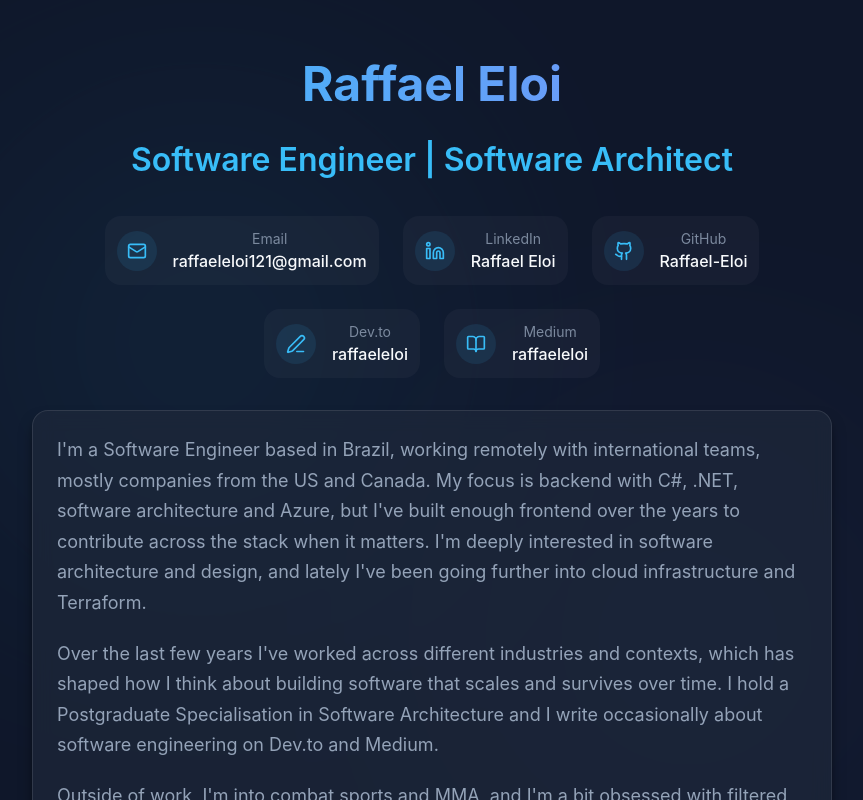
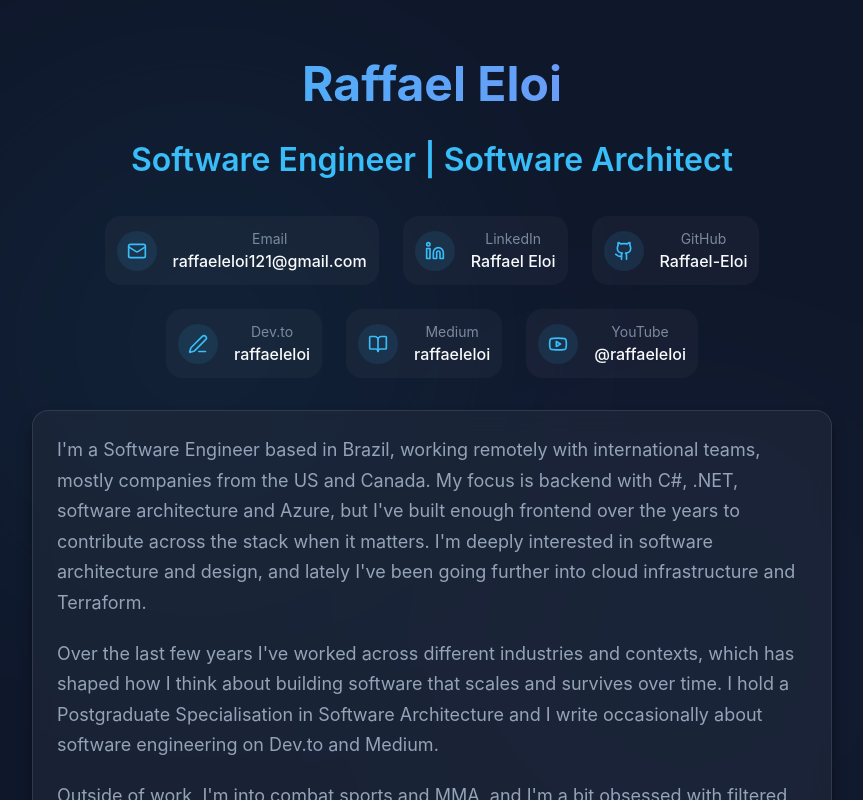
Before and after one commit to Raffael-Eloi/portifolio-updated, a Next.js app: page / in a window 1280 px wide. Shown: the top 800 px of the page, without its empty margins (208-1071 px from the left). Built offline with nearby package versions, Linux system fonts and the light colour scheme.

Commit message:
add YouTube channel

```diff
--- a/src/components/portfolio/BasicInfo/BasicInfoSection.tsx
+++ b/src/components/portfolio/BasicInfo/BasicInfoSection.tsx
@@ -1,7 +1,7 @@
 import React from "react";
 import Typography from "../../common/Typography/Typography";
 import InfoItem from "../../common/InfoItem/InfoItem";
-import { Mail, Linkedin, Github, PenLine, BookOpen } from "lucide-react";
+import { Mail, Linkedin, Github, PenLine, BookOpen, Youtube } from "lucide-react";
 import styles from "./BasicInfoSection.module.css";
 import { BasicInfo } from "@/models";
 import Card from "../../common/Card/Card";
@@ -57,6 +57,14 @@ const BasicInfoSection: React.FC<BasicInfoSectionProps> = ({ data }) => {
                             link={data.contact.medium}
                         />
                     )}
+                    {data.contact.youtube && (
+                        <InfoItem
+                            icon={Youtube}
+                            label="YouTube"
+                            value="@raffaeleloi"
+                            link={data.contact.youtube}
+                        />
+                    )}
                 </div>
 
                 <Card className={styles.summaryCard}>
--- a/src/data/portfolio.json
+++ b/src/data/portfolio.json
@@ -8,7 +8,8 @@
             "linkedin": "https://linkedin.com/in/raffael-eloi",
             "github": "https://github.com/Raffael-Eloi",
             "devto": "https://dev.to/raffaeleloi",
-            "medium": "https://medium.com/@raffaeleloi"
+            "medium": "https://medium.com/@raffaeleloi",
+            "youtube": "https://www.youtube.com/@raffaeleloi"
         }
     },
     "experience": [
--- a/src/models/Contact.ts
+++ b/src/models/Contact.ts
@@ -4,4 +4,5 @@ export interface Contact {
   github?: string;
   devto?: string;
   medium?: string;
+  youtube?: string;
 }
```
